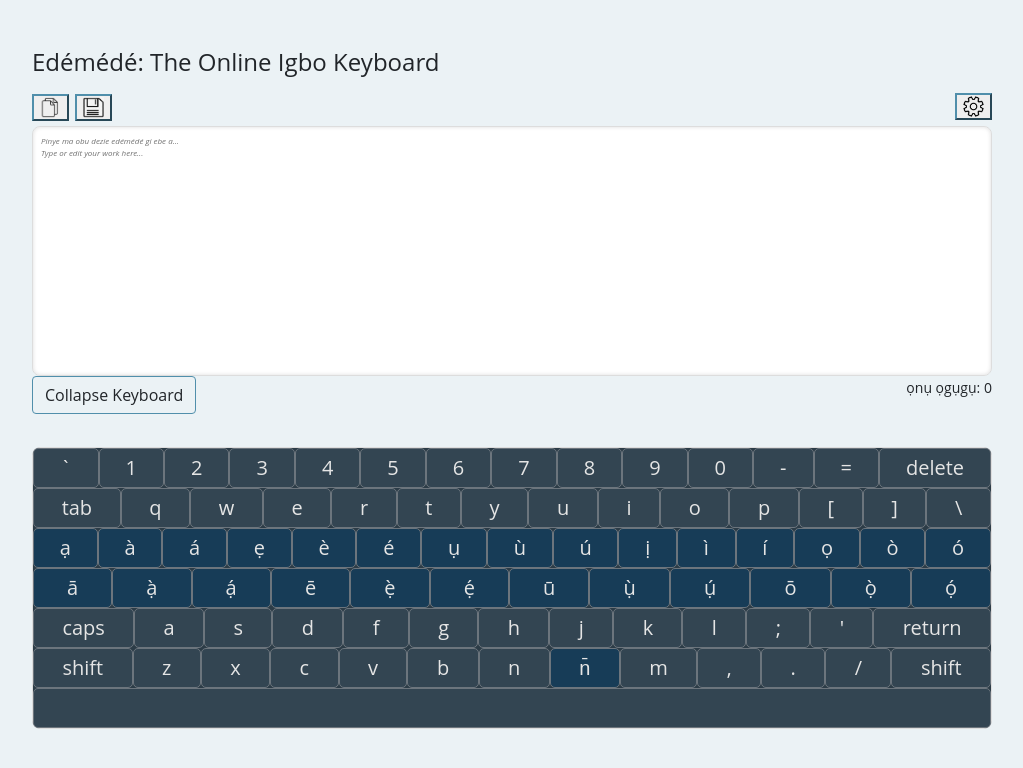
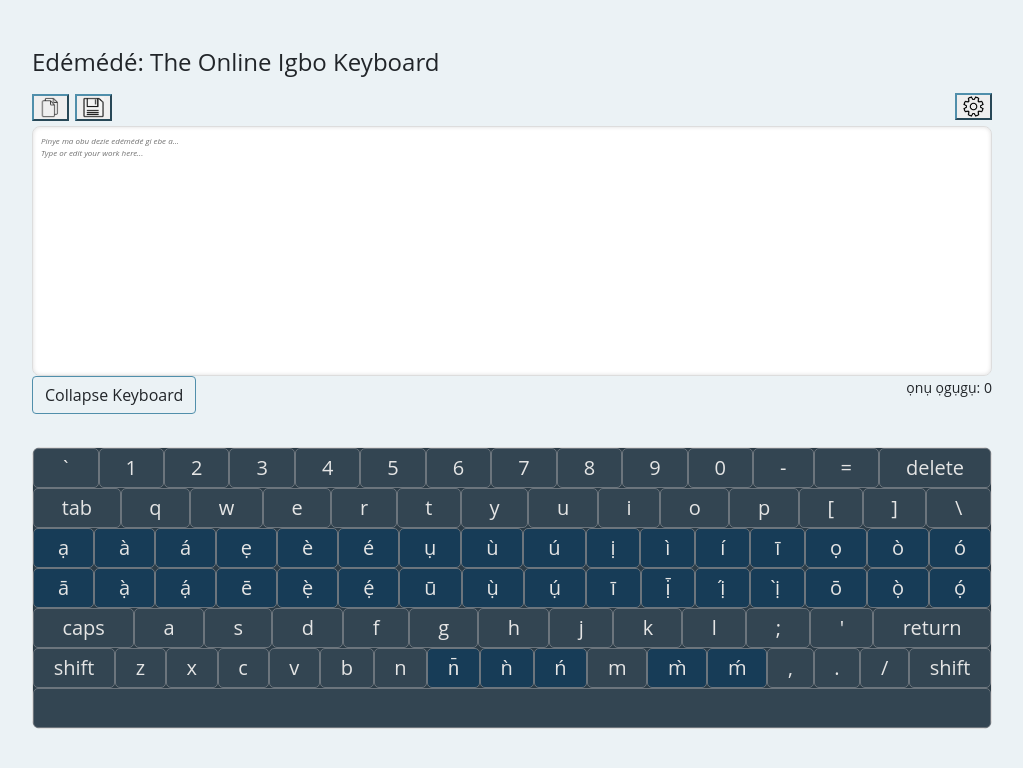
Before and after one commit to chrisemezue/edemede.github.io, a plain HTML site: page index.html in a window 1280 px wide. Shown: the whole page, without its empty margins (128-1151 px from the left). Drawn offline with nearby package versions, Linux system fonts and the light colour scheme.

Commit message:
added more diacritics

```diff
--- a/index.html
+++ b/index.html
@@ -112,21 +112,22 @@ Use 'Collapse Keyboard' to create space when using PC Keyboard
 </div>
 <div class="row" id="keyboard">
 
-		 <button type="button" class="igletter btn btn-outline-secondary" id="a-dot">&#7841</button>
-		 <button type="button" class="igletter btn btn-outline-secondary" id="a-acute">&#224</button>
-		 <button type="button" class="igletter btn btn-outline-secondary" id="a-grave">&#225</button>
-		 <button type="button" class="igletter btn btn-outline-secondary" id="e-dot">&#7865</button>
-		 <button type="button" class="igletter btn btn-outline-secondary" id="e-acute">&#232</button>
-		 <button type="button" class="igletter btn btn-outline-secondary" id="e-grave">&#233</button>
-		 <button type="button" class="igletter btn btn-outline-secondary" id="u-dot">&#7909</button>
-		 <button type="button" class="igletter btn btn-outline-secondary" id="u-acute">&#249</button>
-		 <button type="button" class="igletter btn btn-outline-secondary" id="u-grave">&#250</button>
-		 <button type="button" class="igletter btn btn-outline-secondary" id="i-dot">&#7883</button>
-		 <button type="button" class="igletter btn btn-outline-secondary" id="i-acute">&#236</button>
-		 <button type="button" class="igletter btn btn-outline-secondary" id="i-grave">&#237</button>
-		 <button type="button" class="igletter btn btn-outline-secondary" id="o-dot">&#7885</button>
-		 <button type="button" class="igletter btn btn-outline-secondary" id="o-acute">&#242</button>
-		 <button type="button" class="igletter btn btn-outline-secondary" id="o-grave">&#243</button>
+		 <button type="button" class="igletter btn btn-outline-secondary" id="a-dot">&#7841;</button>
+		 <button type="button" class="igletter btn btn-outline-secondary" id="a-acute">&#224;</button>
+		 <button type="button" class="igletter btn btn-outline-secondary" id="a-grave">&#225;</button>
+		 <button type="button" class="igletter btn btn-outline-secondary" id="e-dot">&#7865;</button>
+		 <button type="button" class="igletter btn btn-outline-secondary" id="e-acute">&#232;</button>
+		 <button type="button" class="igletter btn btn-outline-secondary" id="e-grave">&#233;</button>
+		 <button type="button" class="igletter btn btn-outline-secondary" id="u-dot">&#7909;</button>
+		 <button type="button" class="igletter btn btn-outline-secondary" id="u-acute">&#249;</button>
+		 <button type="button" class="igletter btn btn-outline-secondary" id="u-grave">&#250;</button>
+		 <button type="button" class="igletter btn btn-outline-secondary" id="i-dot">&#7883;</button>
+		 <button type="button" class="igletter btn btn-outline-secondary" id="i-acute">&#236;</button>
+		 <button type="button" class="igletter btn btn-outline-secondary" id="i-grave">&#237;</button>
+         <button type="button" class="igletter btn btn-outline-secondary" id="i-macron">&#299;</button>
+		 <button type="button" class="igletter btn btn-outline-secondary" id="o-dot">&#7885;</button>
+		 <button type="button" class="igletter btn btn-outline-secondary" id="o-acute">&#242;</button>
+		 <button type="button" class="igletter btn btn-outline-secondary" id="o-grave">&#243;</button>
 
 		<!--</div>-->
 		<!--<div class="item1">-->
@@ -135,19 +136,20 @@ Use 'Collapse Keyboard' to create space when using PC Keyboard
 <!--Added more diacritics on 14.02.2021 -->
 <div class="row" id="keyboard">
 
-		 <button type="button" class="igletter btn btn-outline-secondary" id="a-macron">&#257</button>
+		 <button type="button" class="igletter btn btn-outline-secondary" id="a-macron">&#257;</button>
 		 <button type="button" class="igletter igdb btn btn-outline-secondary" id="a-acute-dot">&#7841;&#768;</button>
 		 <button type="button" class="igletter igdb btn btn-outline-secondary" id="a-grave-dot">&#7841;&#769;</button>
-		 <button type="button" class="igletter btn btn-outline-secondary" id="e-macron">&#275</button>
+		 <button type="button" class="igletter btn btn-outline-secondary" id="e-macron">&#275;</button>
 		 <button type="button" class="igletter igdb btn btn-outline-secondary" id="e-acute-dot">&#7865;&#768;</button>
 		 <button type="button" class="igletter igdb btn btn-outline-secondary" id="e-grave-dot">&#7865;&#769;</button>
-		 <button type="button" class="igletter btn btn-outline-secondary" id="u-macron">&#363</button>
+		 <button type="button" class="igletter btn btn-outline-secondary" id="u-macron">&#363;</button>
 		 <button type="button" class="igletter igdb btn btn-outline-secondary" id="u-acute-dot">&#7909;&#768;</button>
 		 <button type="button" class="igletter igdb btn btn-outline-secondary" id="u-grave-dot">&#7909;&#769;</button>
-		 <!--<button type="button" class="igletter btn btn-outline-secondary" id="i-macron">&#299</button>
-		 <button type="button" class="igletter btn btn-outline-secondary" id="i-acute">&#305;&#769;&#803;</button>
-		 <button type="button" class="igletter btn btn-outline-secondary" id="i-grave">&#7883;&#768;</button>-->
-		 <button type="button" class="igletter btn btn-outline-secondary" id="o-macron">&#333</button>
+		 <button type="button" class="igletter btn btn-outline-secondary" id="i-macron">&#299;</button>
+         <button type="button" class="igletter igdb btn btn-outline-secondary" id="i-macron-dot">&#7883;&#772;</button>
+		 <button type="button" class="igletter igdb btn btn-outline-secondary" id="i-acute-dot">&#237;&#803;</button>
+		 <button type="button" class="igletter igdb btn btn-outline-secondary" id="i-grave-dot">&#7883;&#768;</button>
+		 <button type="button" class="igletter btn btn-outline-secondary" id="o-macron">&#333;</button>
 		 <button type="button" class="igletter igdb btn btn-outline-secondary" id="o-acute-dot">&#7885;&#768;</button>
 		 <button type="button" class="igletter igdb btn btn-outline-secondary" id="o-grave-dot">&#7885;&#769;</button>
          <!--to add O when in mobile mode-->
@@ -183,8 +185,13 @@ Use 'Collapse Keyboard' to create space when using PC Keyboard
 		<button type="button" class="letter btn btn-outline-secondary">v</button>
 		<button type="button" class="letter btn btn-outline-secondary">b</button>
 		<button type="button" class="letter btn btn-outline-secondary" id="normalN">n</button>
-         <button type="button" class="igletter igdb btn btn-outline-secondary" id="n-macron">n&#772;</button>
+        <button type="button" class="igletter igdb btn btn-outline-secondary" id="n-macron">n&#772;</button>
+        <button type="button" class="igletter igdb btn btn-outline-secondary" id="n-acute">n&#768;</button>
+        <button type="button" class="igletter igdb btn btn-outline-secondary" id="n-grave">n&#769;</button>
+
 		<button type="button" class="letter btn btn-outline-secondary">m</button>
+        <button type="button" class="igletter igdb btn btn-outline-secondary" id="m-acute">m&#768;</button>
+        <button type="button" class="igletter igdb btn btn-outline-secondary" id="m-grave">m&#769;</button>
 
        <button type="button" class="symbol btn btn-outline-secondary"><span class="off">,</span><span class="on">&lt;</span></button>
         <button type="button" class="symbol btn btn-outline-secondary"><span class="off">.</span><span class="on">&gt;</span></button>
```
